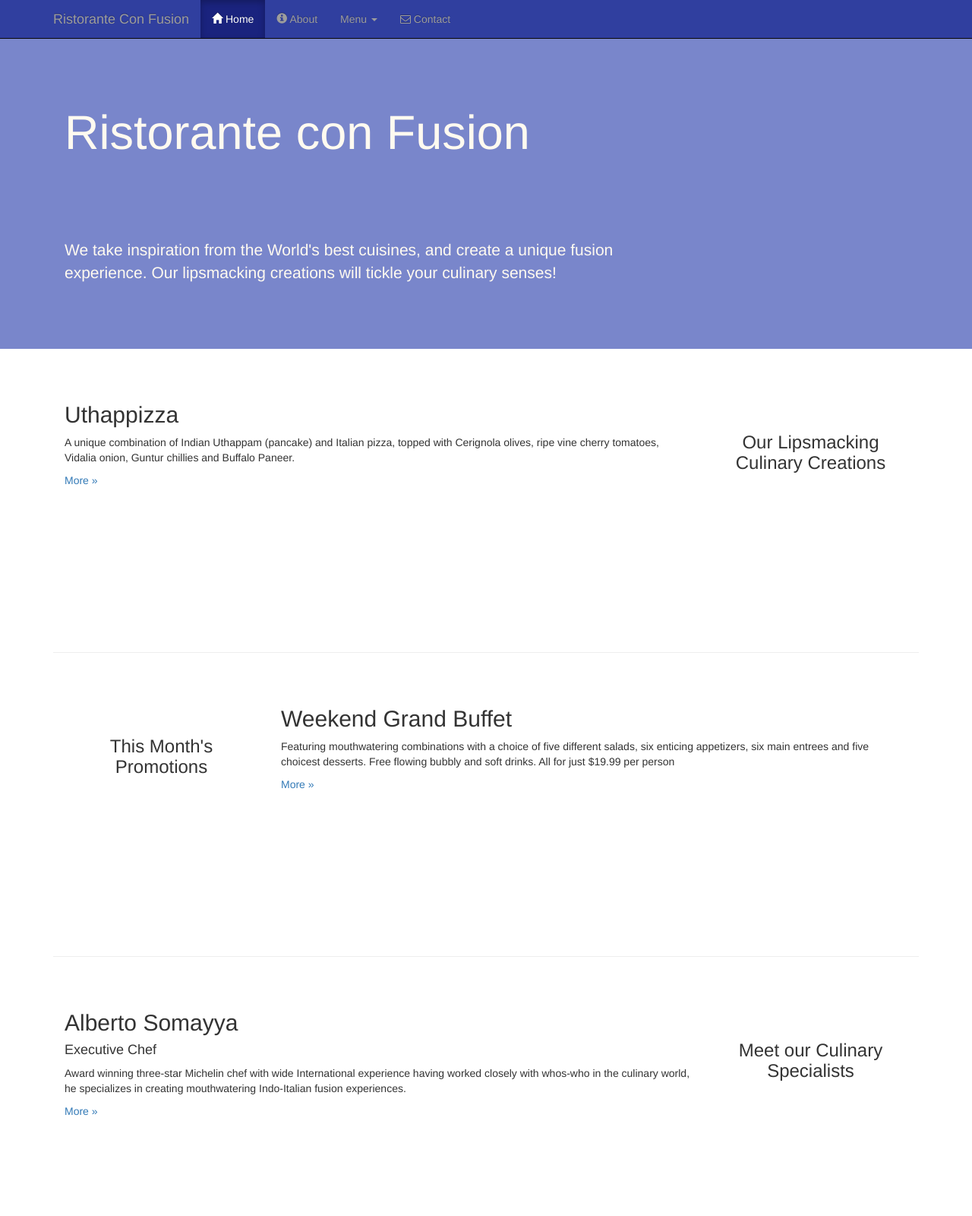
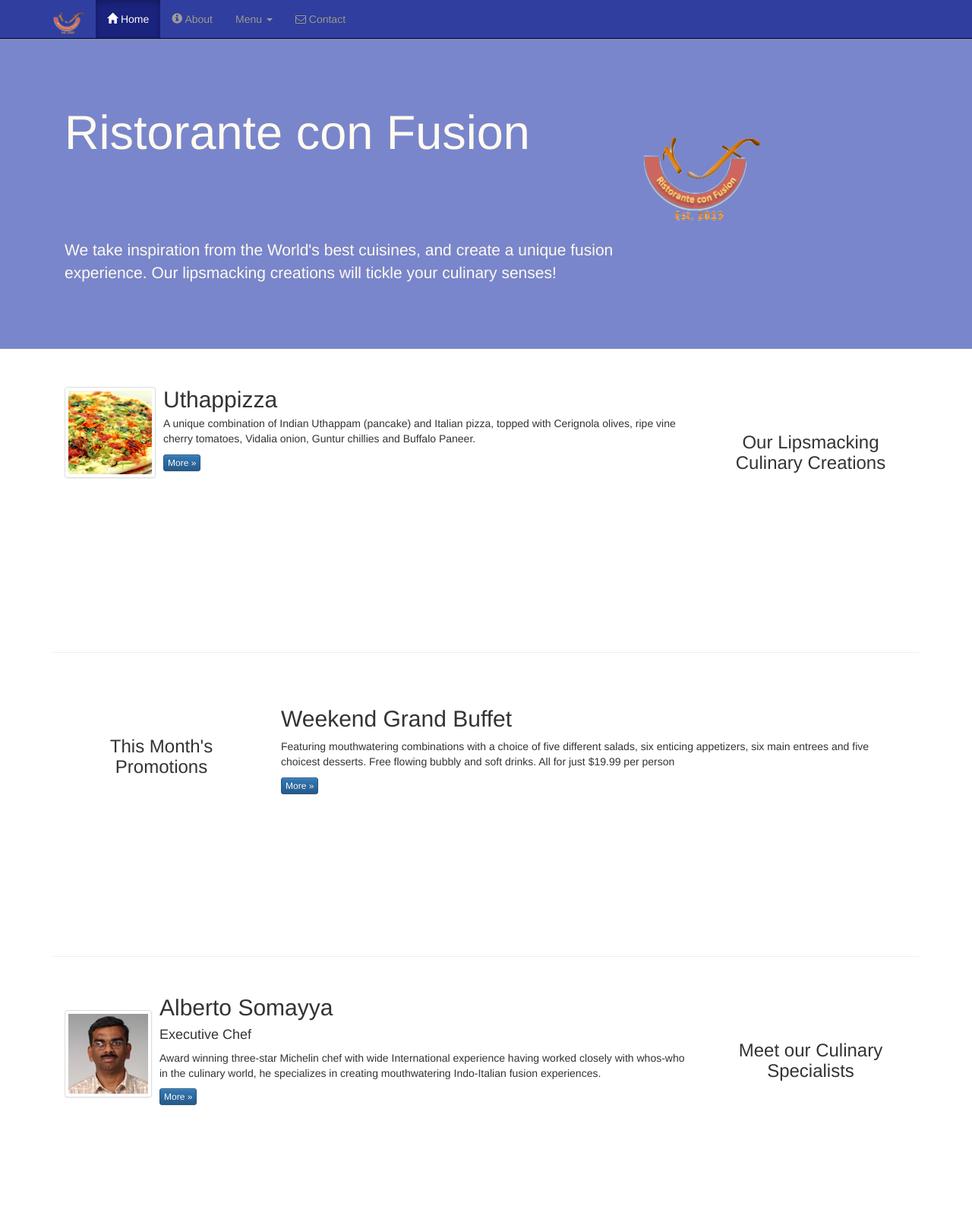
Before and after one commit to evalish/bpcourse, a website: page conFusion/index.html in a window 1280 px wide. Shown: the top 1600 px of the page at 76% size. Drawn offline with nearby package versions, Linux system fonts and the light colour scheme.

Commit message:
Exercise: image and media

```diff
--- a/conFusion/index.html
+++ b/conFusion/index.html
@@ -29,7 +29,7 @@
                     <span class="icon-bar"></span>
                     <span class="icon-bar"></span>
                     </button>
-                    <a class="navbar-brand" href="#">Ristorante Con Fusion</a>
+                    <a class="navbar-brand" href="#"><img src="img/logo.png" height=30 width=41></a>
                 </div>
                 <div id="navbar" class="navbar-collapse collapse">
                     <ul class="nav navbar-nav">
@@ -69,8 +69,10 @@
                                 <p style="padding:40px;"></p>
                                 <p>We take inspiration from the World's best cuisines, and create a unique fusion experience. Our lipsmacking creations will tickle your culinary senses!</p>
                             </div>
-                            <div class="col-xs-12 col-sm-4">
-                            </div>
+                            <div class="col-xs-12 col-sm-2">
+                    <p style="padding:20px;"></p>
+                    <img src="img/logo.png" class="img-responsive">
+                </div>
                         </div>
                     </div>
                 </header>
@@ -81,9 +83,24 @@
                             <h3 align=center>Our Lipsmacking Culinary Creations</h3>
                         </div>
                         <div class="col-xs-12 col-sm-9 col-sm-pull-3">
-                            <h2>Uthappizza</h2>
-                            <p>A unique combination of Indian Uthappam (pancake) and Italian pizza, topped with Cerignola olives, ripe vine cherry tomatoes, Vidalia onion, Guntur chillies and Buffalo Paneer.</p>
-                            <p><a  href="#">More &raquo;</a></p>
+ <div class="media">
+                    <div class="media-left media-middle">
+                        <a href="#">
+                        <img class="media-object img-thumbnail"
+                         src="img/uthappizza.png" alt="Uthappizza">
+                        </a>
+                    </div>
+                    <div class="media-body">
+                        <h2 class="media-heading">Uthappizza</h2>
+                        <p>A unique combination of Indian Uthappam (pancake) and
+                          Italian pizza, topped with Cerignola olives, ripe vine
+                          cherry tomatoes, Vidalia onion, Guntur chillies and
+                          Buffalo Paneer.</p>
+                        <p><a class="btn btn-primary btn-xs" href="#">More &raquo;</a></p>
+                    </div>
+                </div>
+
+
                         </div>
                     </div>
                     <div class="row row-content">
@@ -95,7 +112,7 @@
                         <div class="col-xs-12 col-sm-9">
                             <h2>Weekend Grand Buffet</h2>
                             <p>Featuring mouthwatering combinations with a choice of five different salads, six enticing appetizers, six main entrees and five choicest desserts. Free flowing bubbly and soft drinks. All for just $19.99 per person </p>
-                            <p><a href="#">More &raquo;</a></p>
+                            <p><a class="btn btn-primary btn-xs" href="#">More &raquo;</a></p>
                         </div>
                     </div>
                     <div class="row row-content">
@@ -104,10 +121,24 @@
                             <h3 align=center>Meet our Culinary Specialists</h3>
                         </div>
                         <div class="col-xs-12 col-sm-9 col-sm-pull-3">
-                            <h2>Alberto Somayya</h2>
-                            <h4>Executive Chef</h4>
-                            <p>Award winning three-star Michelin chef with wide International experience having worked closely with whos-who in the culinary world, he specializes in creating mouthwatering Indo-Italian fusion experiences. </p>
-                            <p><a href="#">More &raquo;</a></p>
+                             <div class="media">
+                    <div class="media-left media-middle">
+                        <a href="#">
+                        <img class="media-object img-thumbnail"
+                         src="img/alberto.png" alt="Alberto Somayya">
+                        </a>
+                    </div>
+                    <div class="media-body">
+                        <h2 class="media-heading">Alberto Somayya</h2>
+                        <h4>Executive Chef</h4>
+                        <p>Award winning three-star Michelin chef with wide
+                         International experience having worked closely with
+                         whos-who in the culinary world, he specializes in
+                          creating mouthwatering Indo-Italian fusion experiences.
+                         </p>
+                        <p><a class="btn btn-primary btn-xs" href="#">More &raquo;</a></p>
+                    </div>
+                </div>
                         </div>
                     </div>
                 </div>
```
Also changed, not shown: conFusion/aboutus.html (+10 -2 lines), conFusion/contactus.html (+1 -1 lines), conFusion/img/alberto.png (added), conFusion/img/buffet.png (added), conFusion/img/logo.png (added), conFusion/img/uthappizza.png (added), 1 other file.
